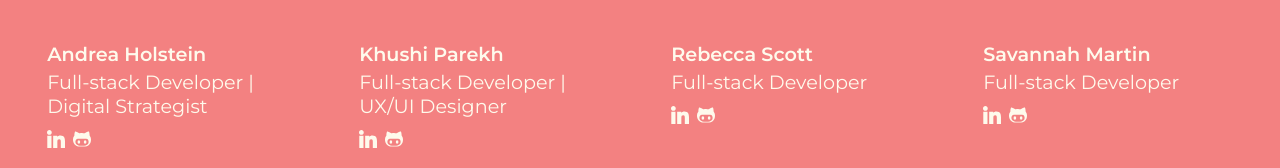
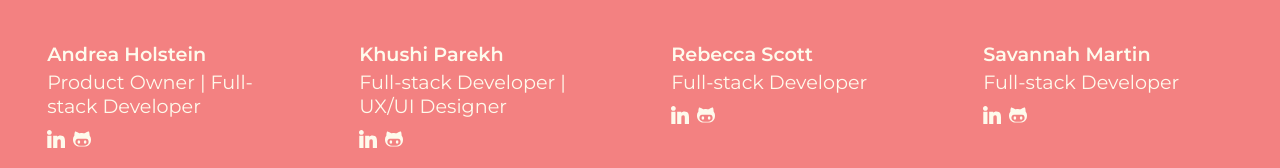
Before and after one commit to andreaholstein/tapestry-client, a React (Vite) app: page / in a window 1280 px wide. Shown: the part 732-900 px from the top of the page. Built offline with nearby package versions, Linux system fonts and the light colour scheme; no server answers.

Commit message:
Prepare to Merge to Develop

```diff
--- a/src/components/CommunityCards/CommunityCards.scss
+++ b/src/components/CommunityCards/CommunityCards.scss
@@ -5,7 +5,6 @@
 
 .community-cards {
   padding: 3rem 0rem;
-
   display: flex;
   justify-content: space-evenly;
   align-items: center;
--- a/src/components/Footer/Footer.jsx
+++ b/src/components/Footer/Footer.jsx
@@ -11,7 +11,7 @@ function Footer() {
                     <h4 className="footer__teammate-name">Andrea Holstein</h4>
                 </li>
                 <li className="footer__teammate-item">
-                    <h4 className="footer__teammate-position"> Full-stack Developer | Digital Strategist</h4>
+                    <h4 className="footer__teammate-position"> Product Owner | Full-stack Developer</h4>
                 </li>
                 <li className="footer__teammate-item">
                     <div className="footer__links-wrap">
--- a/src/components/JoinedCommunities/JoinedCommunities.jsx
+++ b/src/components/JoinedCommunities/JoinedCommunities.jsx
@@ -18,7 +18,8 @@ function JoinedCommunities({ communities }) {
             {communities.map((community) => {
                 return (
                     <Link
-                        to={`path to community`}
+                        to={`/community/${community.id}`}
+                        key={community.id}
                         className="joined__link"
                     >
                         <SoloCommCard community={community} key={community.community_id} />
--- a/src/components/SoloCommCard/SoloCommCard.jsx
+++ b/src/components/SoloCommCard/SoloCommCard.jsx
@@ -13,12 +13,10 @@ function SoloCommCard({ community }) {
         </div>
     }
 
-    console.log(community);
-
     return (
         <div className="community">
             <div className="community__wrap">
-                <img className="community__photo" src={community.photo} alt={community.alt_text} />
+                <img className="community__photo" src={`http://localhost:8080/${community.photo}`} alt={community.alt_text} />
                 <div className="community__text">
                     <h2 className="community__title">{community.title}</h2>
                 </div>
--- a/src/components/SoloCommCard/SoloCommCard.scss
+++ b/src/components/SoloCommCard/SoloCommCard.scss
@@ -20,6 +20,7 @@
   &__photo {
     width: 100%;
     height: 8rem;
+    object-fit: cover;
     display: flex;
     justify-content: center;
     align-items: center;
```
